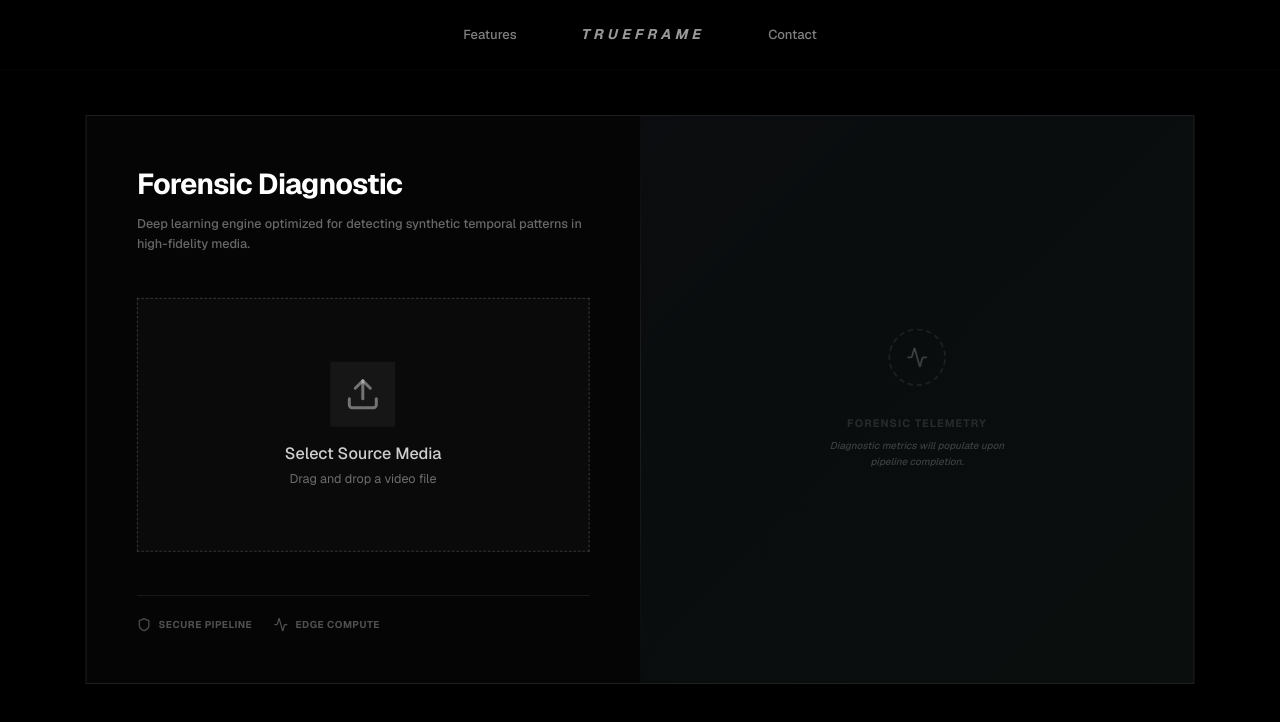
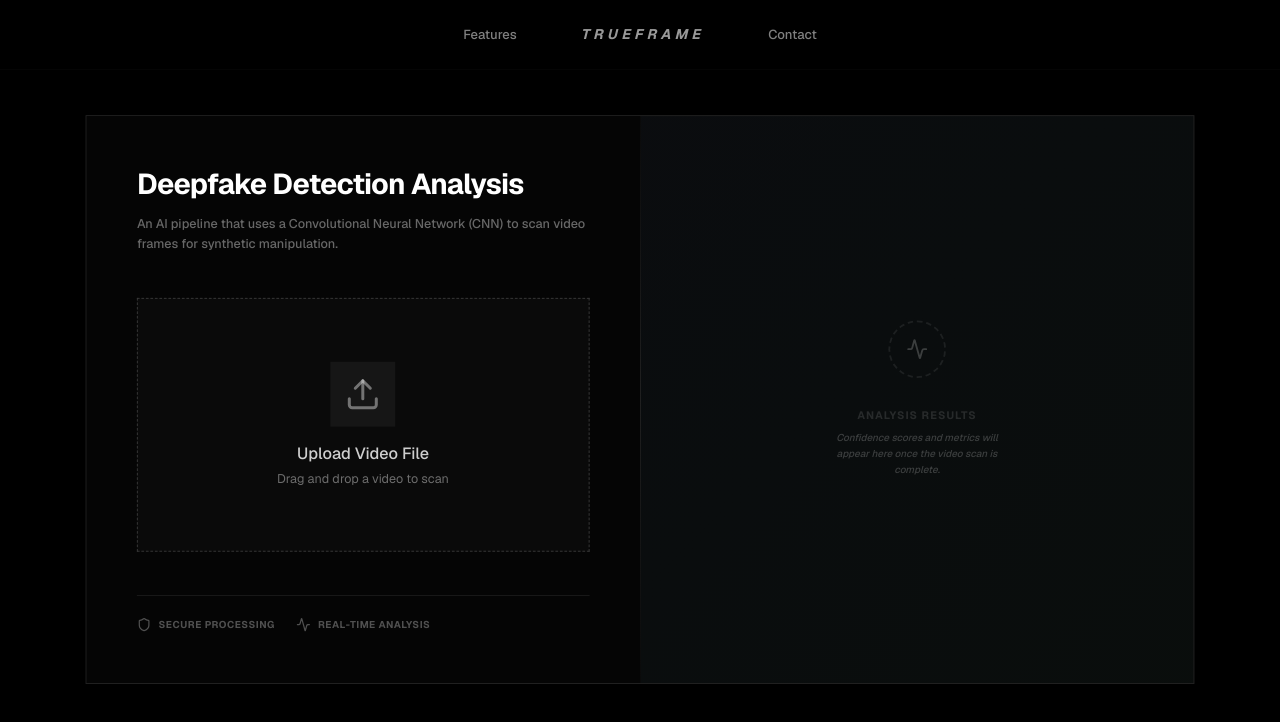
Before and after one commit to Atnatewoss/trueframe-ai, a Next.js app in the folder client/: page /demo in a window 1280 px wide. Shown: the top 722 px of the page. Built offline with nearby package versions, Linux system fonts and the light colour scheme.

Commit message:
docs: replace jargon with clear terminology

```diff
--- a/client/app/demo/page.tsx
+++ b/client/app/demo/page.tsx
@@ -177,8 +177,8 @@ export default function DemoPage() {
           {/* Left Column: Interaction & Video (Input) */}
           <div className="w-full lg:w-1/2 p-10 lg:p-14 space-y-12 bg-[#050505] relative z-10">
             <SectionHeader
-              title="Forensic Diagnostic"
-              subtitle="Deep learning engine optimized for detecting synthetic temporal patterns in high-fidelity media."
+              title="Deepfake Detection Analysis"
+              subtitle="An AI pipeline that uses a Convolutional Neural Network (CNN) to scan video frames for synthetic manipulation."
             />
 
             <div className="w-full">
@@ -227,8 +227,8 @@ export default function DemoPage() {
                           <Upload className="w-10 h-10" />
                         </div>
                         <div className="mt-4">
-                          <p className="font-medium text-lg text-white/80">Select Source Media</p>
-                          <p className="text-sm text-white/40 mt-1">Drag and drop a video file</p>
+                          <p className="font-medium text-lg text-white/80">Upload Video File</p>
+                          <p className="text-sm text-white/40 mt-1">Drag and drop a video to scan</p>
                         </div>
                       </>
                     )}
@@ -288,8 +288,8 @@ export default function DemoPage() {
 
             <div className="pt-6 flex items-center justify-between border-t border-white/10">
               <div className="flex items-center gap-6 text-[11px] font-bold uppercase tracking-wider text-white/30">
-                <span className="flex items-center gap-2"><Shield className="w-4 h-4" /> Secure Pipeline</span>
-                <span className="flex items-center gap-2"><Activity className="w-4 h-4" /> Edge Compute</span>
+                <span className="flex items-center gap-2"><Shield className="w-4 h-4" /> Secure Processing</span>
+                <span className="flex items-center gap-2"><Activity className="w-4 h-4" /> Real-time Analysis</span>
               </div>
               {step === "result" && (
                 <button
@@ -362,9 +362,9 @@ export default function DemoPage() {
                     <Activity className="w-6 h-6" />
                   </div>
                   <div className="space-y-2">
-                    <p className="text-[12px] font-bold uppercase tracking-widest text-white/60">Forensic Telemetry</p>
+                    <p className="text-[12px] font-bold uppercase tracking-widest text-white/60">Analysis Results</p>
                     <p className="max-w-[200px] text-[11px] font-medium leading-relaxed italic">
-                      Diagnostic metrics will populate upon pipeline completion.
+                      Confidence scores and metrics will appear here once the video scan is complete.
                     </p>
                   </div>
                 </motion.div>
```
